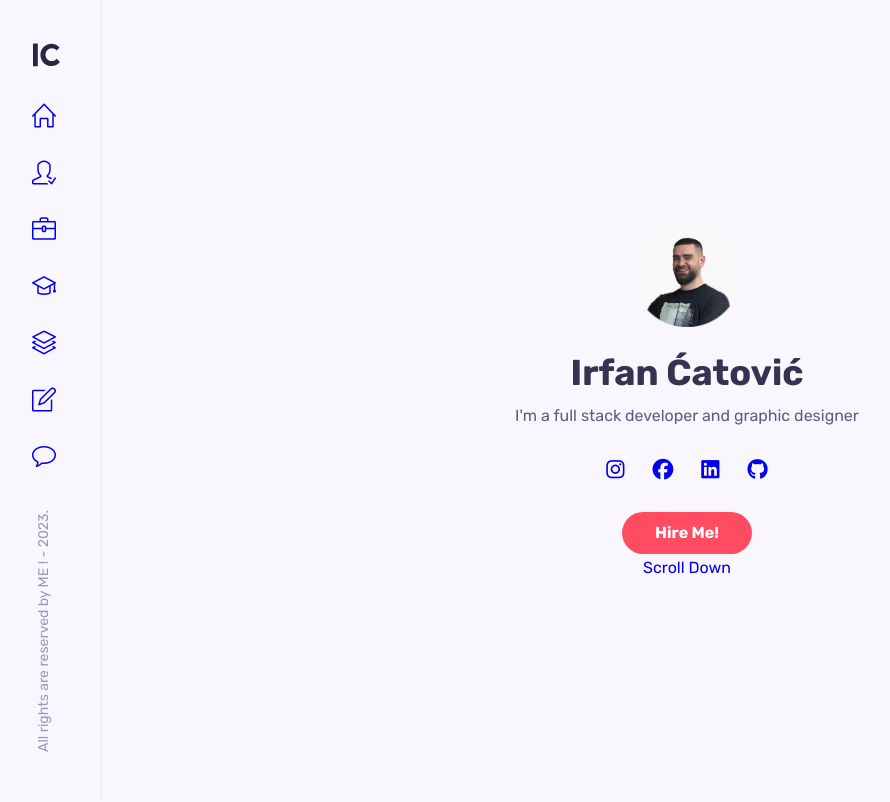
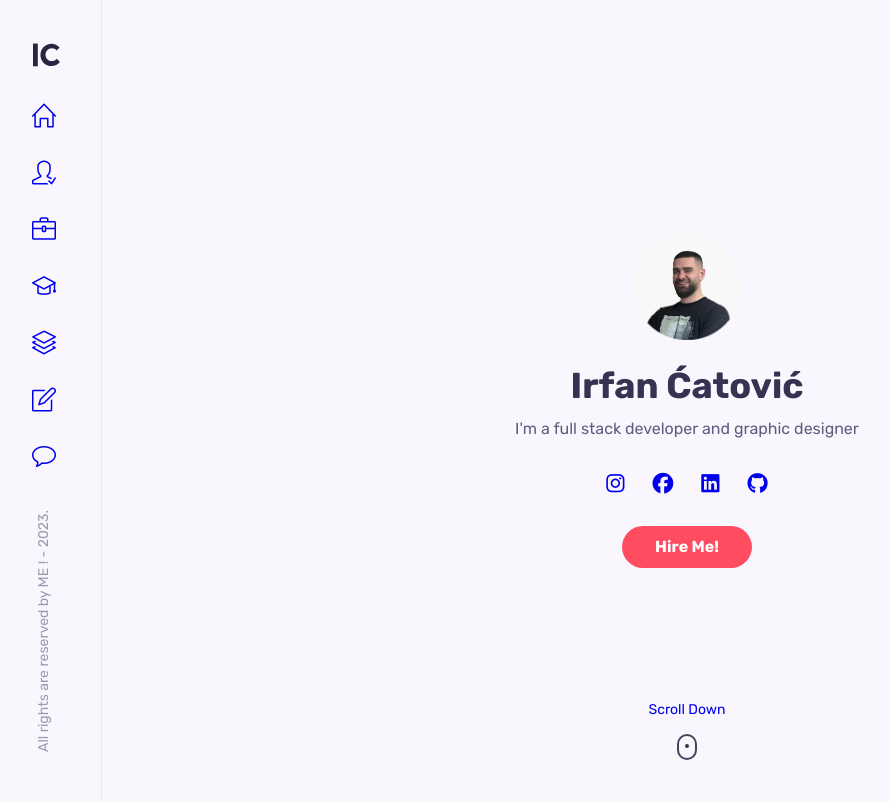
Before and after one commit to IrfanCatovic/my_portfolio, a React (Create React App) app: page / in a window 1280 px wide. Shown: the top 802 px of the page, without its empty margins (8-898 px from the left). Built offline with nearby package versions, Linux system fonts and the light colour scheme.

Commit message:
added mouse and animation for mouse

```diff
--- a/src/components/home/home.css
+++ b/src/components/home/home.css
@@ -36,5 +36,54 @@
 }
 
 .home_socials-link:hover {
-  color: hsl(43, 100%, 68%);
+  color: hsl(26, 100%, 63%);
 }
+
+.scroll_down {
+  position: absolute;
+  bottom: 2.5rem;
+  left: 0;
+  width: 100%;
+}
+
+.home_scroll-name {
+  font-size: var(--small-font-size);
+}
+
+.mouse {
+  border: 2px solid #454360;
+  display: block;
+  height: 1.6rem;
+  width: 1.25rem;
+  margin: auto;
+  margin-top: 0.75rem;
+  border-radius: 1rem;
+  position: relative;
+}
+
+@keyframes ani-mouse {
+  0% {
+    top: 29%;
+  }
+  15% {
+    top: 50%;
+  }
+  50% {
+    top: 50%;
+  }
+  100% {
+    top: 29%;
+  }
+}
+
+.wheel {
+  background-color: var(--title-color);
+  border-radius: 100%;
+  width: 0.25rem;
+  height: 0.25rem;
+  position: absolute;
+  top: 0.5rem;
+  left: 50%;
+  transform: translateX(-50%);
+  animation: ani-mouse 2s linear infinite;
+}
--- a/src/components/sidebar/sidebar.css
+++ b/src/components/sidebar/sidebar.css
@@ -23,6 +23,11 @@
   font-size: 1.5rem;
   columns: var(--title-color);
   font-weight: var(--font--bold);
+  transition: 0.3s;
+}
+
+.nav_link:hover {
+  color: hsl(26, 100%, 63%);
 }
 
 .copyright {
```
